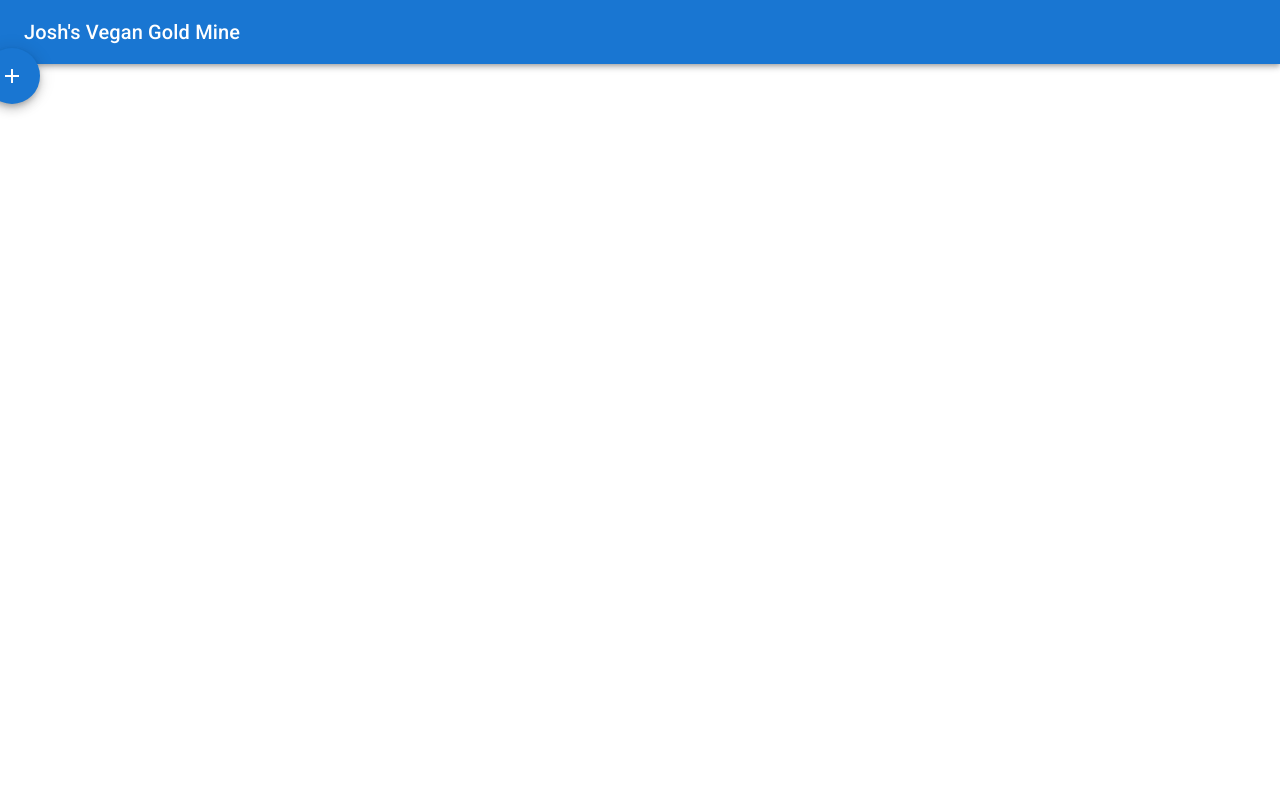
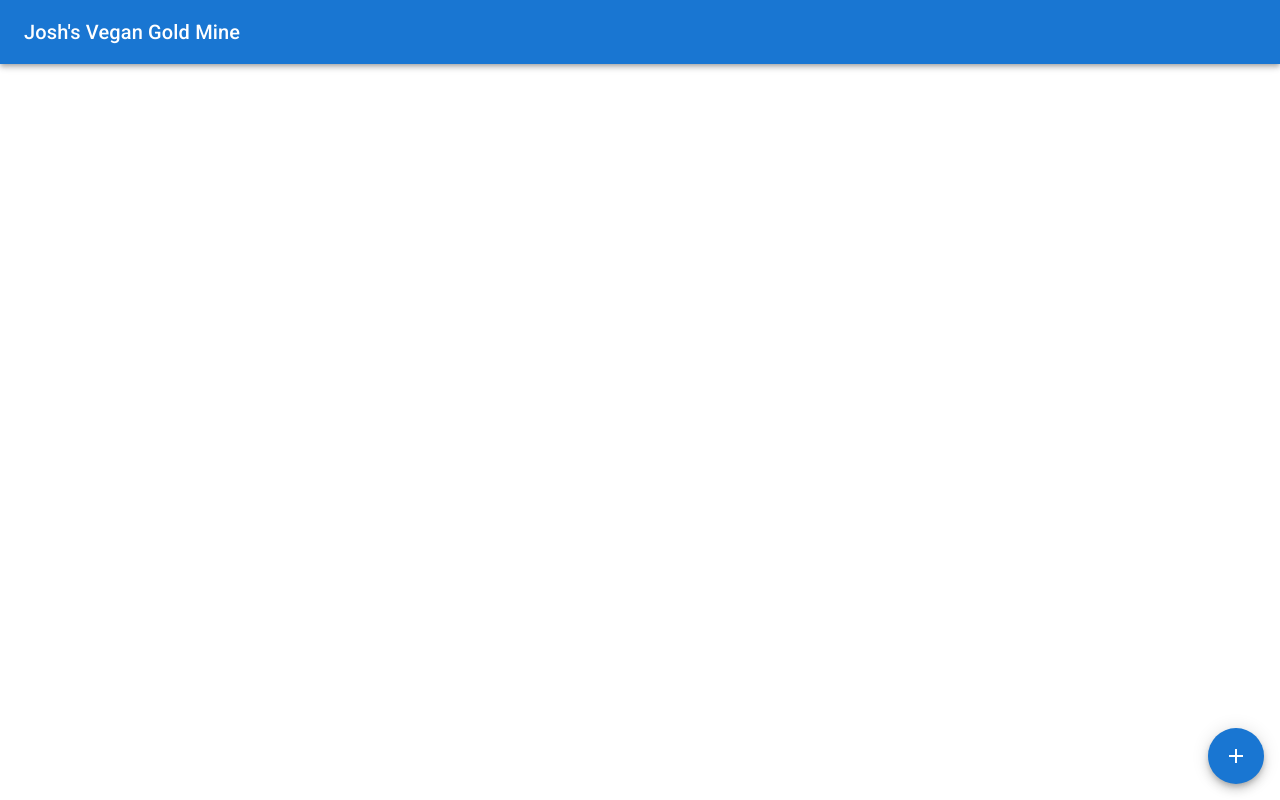
Before and after one commit to jtaylor100/recipe-manager, a Next.js app: page / in a window 1280 px wide. Built offline with nearby package versions, Linux system fonts and the light colour scheme.

Commit message:
Fix FAB position
During minification, something changed its position to relative.

```diff
--- a/styles/Home.module.css
+++ b/styles/Home.module.css
@@ -1,5 +1,5 @@
 .bottomRightAnchor {
-  position: absolute;
+  position: absolute !important;
   bottom: 16px;
   right: 16px;
 }
```
